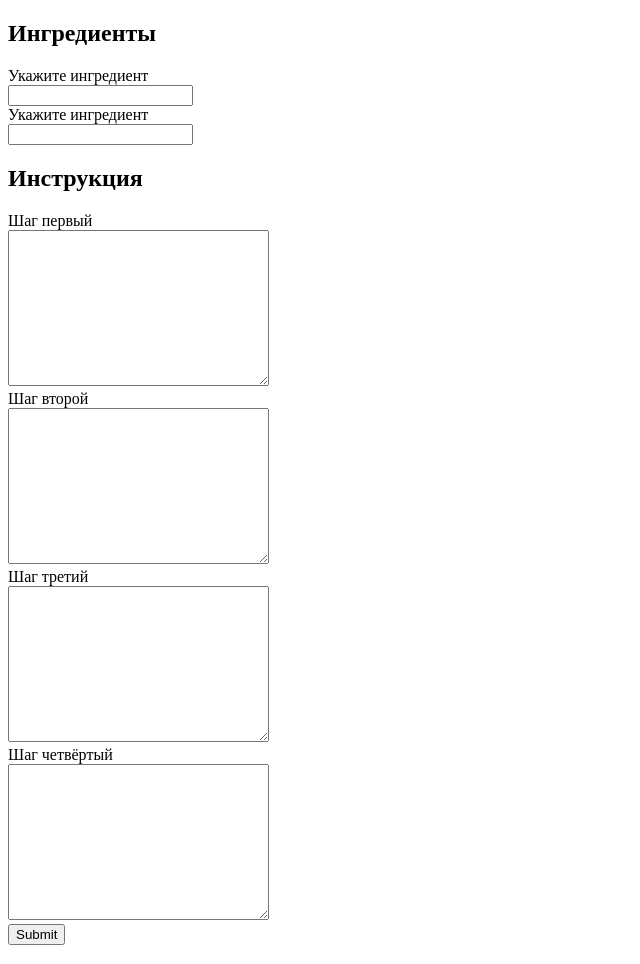
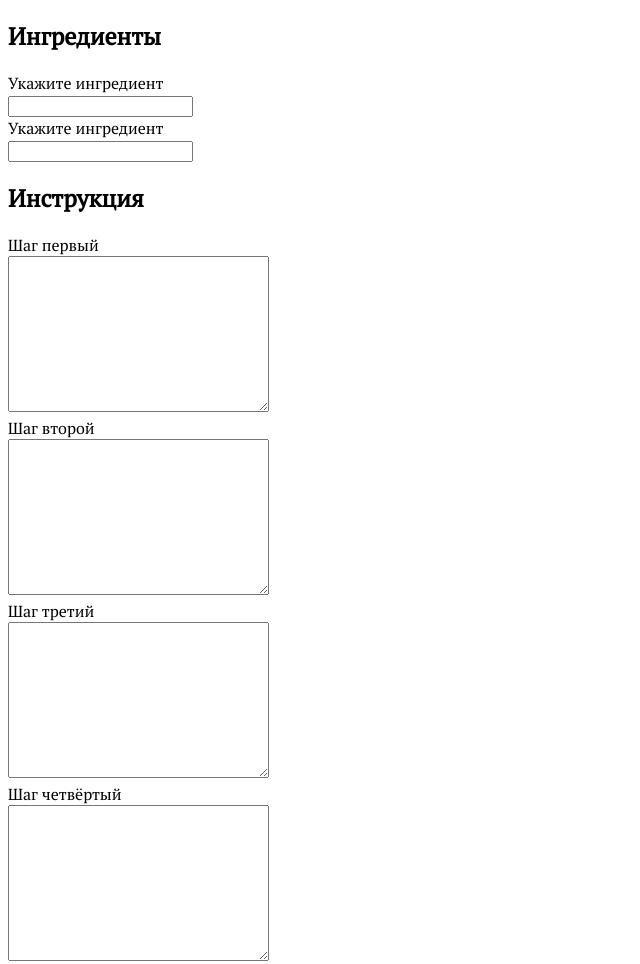
Before and after one commit to kripalser/instatextpro, a website: page index.html in a window 1280 px wide. Shown: the top 964 px of the page, without its empty margins (0-640 px from the left). Drawn offline with nearby package versions, Linux system fonts and the light colour scheme.

Commit message:
Change body font family for testing in iOS Safari

```diff
--- a/assets/css/style.css
+++ b/assets/css/style.css
@@ -1,4 +1,8 @@
 @import url('https://fonts.googleapis.com/css?family=PT+Sans|PT+Serif&subset=cyrillic');
+
+body {
+  font-family: "PT Serif", serif;
+}
 
 /** {
   box-sizing: border-box;
```
